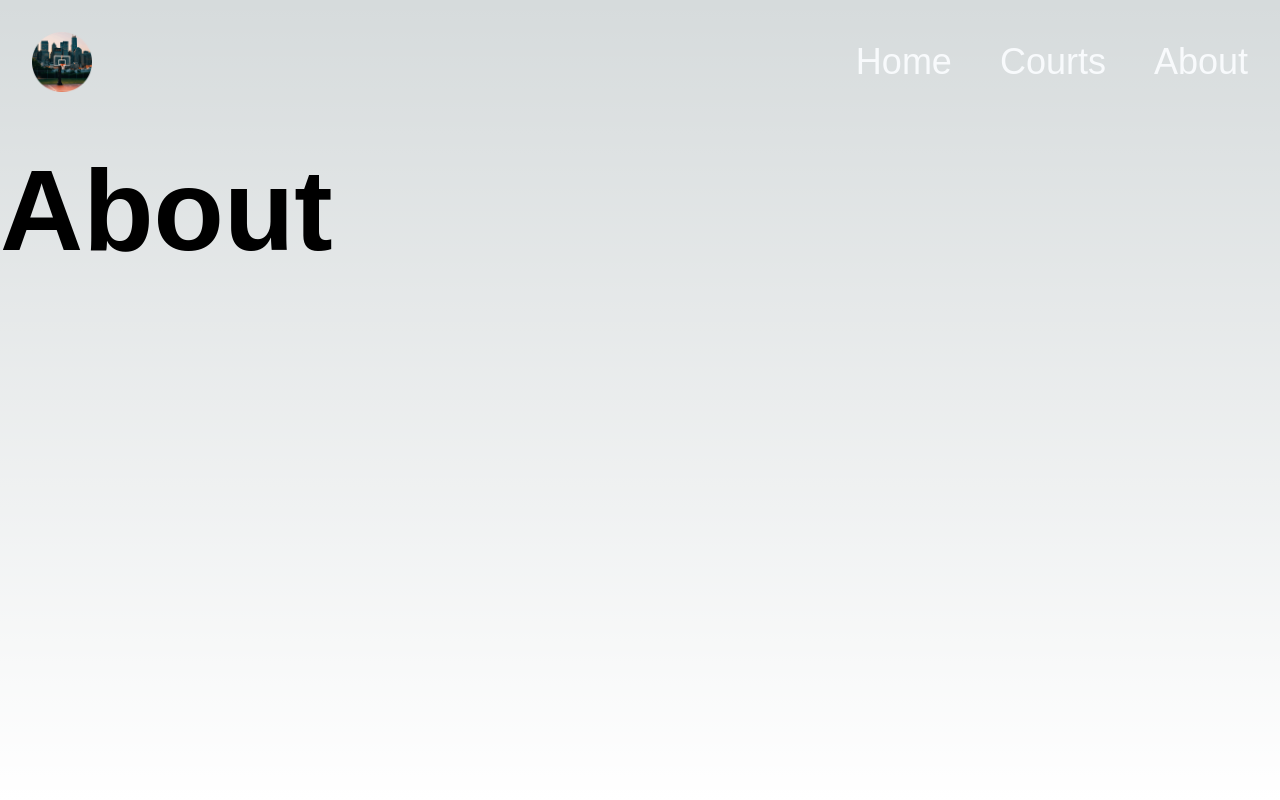
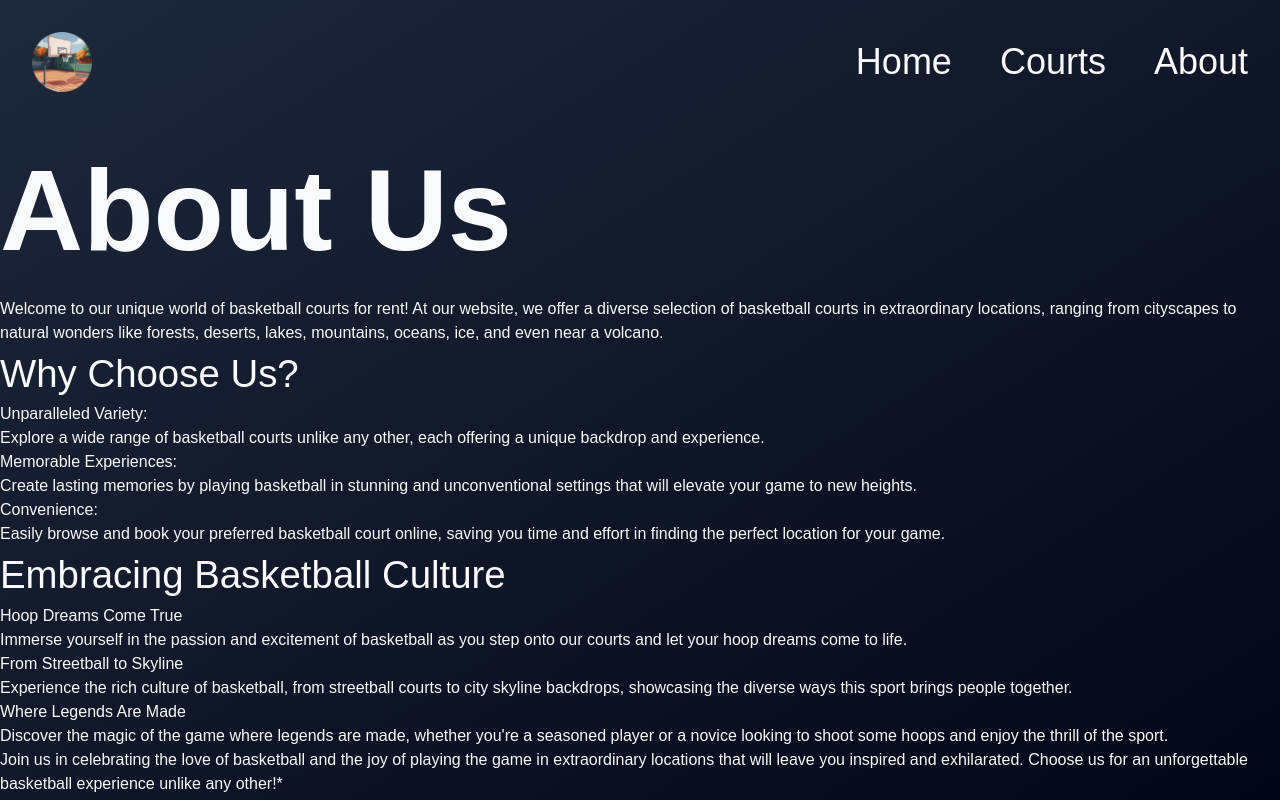
Before and after one commit to RobFrontend/HoopHaven, a Next.js app: page /about in a window 1280 px wide. Built offline with nearby package versions, Linux system fonts and the light colour scheme; a web font is replaced by a local one.

Commit message:
supabase courts

```diff
--- a/app/about/page.js
+++ b/app/about/page.js
@@ -1,7 +1,57 @@
 function Page() {
   return (
     <div>
-      <h1>About</h1>
+      <h1>About Us</h1>
+      <p>
+        Welcome to our unique world of basketball courts for rent! At our
+        website, we offer a diverse selection of basketball courts in
+        extraordinary locations, ranging from cityscapes to natural wonders like
+        forests, deserts, lakes, mountains, oceans, ice, and even near a
+        volcano.
+      </p>
+      {/* //////////////////////////////////////////////////// */}
+      <h2>Why Choose Us?</h2>
+      <h3>Unparalleled Variety:</h3>
+      <p>
+        Explore a wide range of basketball courts unlike any other, each
+        offering a unique backdrop and experience.
+      </p>
+      <h3>Memorable Experiences:</h3>
+      <p>
+        Create lasting memories by playing basketball in stunning and
+        unconventional settings that will elevate your game to new heights.
+      </p>
+      <h3>Convenience:</h3>
+      <p>
+        Easily browse and book your preferred basketball court online, saving
+        you time and effort in finding the perfect location for your game.
+      </p>
+      {/* //////////////////////////////////////////////////// */}
+      <h2>Embracing Basketball Culture</h2>
+      <h3>Hoop Dreams Come True</h3>
+      <p>
+        Immerse yourself in the passion and excitement of basketball as you step
+        onto our courts and let your hoop dreams come to life.
+      </p>
+      <h3>From Streetball to Skyline</h3>
+      <p>
+        Experience the rich culture of basketball, from streetball courts to
+        city skyline backdrops, showcasing the diverse ways this sport brings
+        people together.
+      </p>
+      <h3>Where Legends Are Made</h3>
+      <p>
+        Discover the magic of the game where legends are made, whether you're a
+        seasoned player or a novice looking to shoot some hoops and enjoy the
+        thrill of the sport.
+      </p>
+      {/* //////////////////////////////////////////////////// */}
+      <p>
+        Join us in celebrating the love of basketball and the joy of playing the
+        game in extraordinary locations that will leave you inspired and
+        exhilarated. Choose us for an unforgettable basketball experience unlike
+        any other!*
+      </p>
     </div>
   );
 }
--- /dev/null
+++ b/app/components/CourtCard.js
@@ -0,0 +1,36 @@
+"use client";
+import Image from "next/image";
+import Link from "next/link";
+import { Fade } from "react-awesome-reveal";
+
+function CourtCard({ court }) {
+  return (
+    <Fade triggerOnce>
+      <div className="grid grid-cols-2 gap-1 rounded-lg shadow-md bg-slate-800 overflow-hidden">
+        <Image
+          src={court.image}
+          width={500}
+          height={500}
+          className="object-cover object-center"
+          alt={court.name}
+        />
+
+        <div className="flex flex-col justify-between p-3">
+          <div>
+            <h3 className="text-2xl font-semibold">{court.name}</h3>
+            <p className="text-md">{court.info.slice(0, 69)}...</p>
+          </div>
+          <div>
+            <p>1 hour: ${court.priceHour}</p>
+            <p>1 day: ${court.priceDay}</p>
+            <Link href={`/courts/${court.id}`} className="text-lg">
+              Learn more
+            </Link>
+          </div>
+        </div>
+      </div>
+    </Fade>
+  );
+}
+
+export default CourtCard;
--- /dev/null
+++ b/app/components/Courts.js
@@ -0,0 +1,19 @@
+import { getCourts } from "../lib/data-service";
+import CourtCard from "./CourtCard";
+
+async function Courts() {
+  const courts = await getCourts();
+  if (!courts.length) return null;
+  return (
+    <div>
+      <h2>Lista</h2>
+      <div className="grid grid-cols-2 gap-12">
+        {courts.map((court) => (
+          <CourtCard court={court} key={court.id} />
+        ))}
+      </div>
+    </div>
+  );
+}
+
+export default Courts;
--- /dev/null
+++ b/app/components/Header.js
@@ -0,0 +1,18 @@
+"use client";
+
+import Headroom from "react-headroom";
+import Logo from "./Logo";
+import Navigation from "./Navigation";
+
+function Header() {
+  return (
+    <Headroom>
+      <header className="flex justify-between items-center px-8 py-8">
+        <Logo />
+        <Navigation />
+      </header>
+    </Headroom>
+  );
+}
+
+export default Header;
--- /dev/null
+++ b/app/components/Spinner.js
@@ -0,0 +1,5 @@
+function Spinner() {
+  return <h1>Loading...</h1>;
+}
+
+export default Spinner;
--- /dev/null
+++ b/app/courts/[courtId]/page.js
@@ -0,0 +1,28 @@
+import { getCourt } from "@/app/lib/data-service";
+import Image from "next/image";
+
+export async function generateMetadata({ params }) {
+  const { name } = await getCourt(params.courtId);
+  return { title: `${name}` };
+}
+
+async function page({ params }) {
+  const court = await getCourt(params.courtId);
+  return (
+    <div>
+      <h1>{court.name}</h1>
+      <div className="grid grid-cols-2 gap-3">
+        <Image src={court.image} width={800} height={800} alt={court.name} />
+        <div className="flex flex-col justify-between p-3">
+          <h2>{court.info}</h2>
+          <div>
+            <h2>For 1 hour: ${court.priceHour}</h2>
+            <h2>For 1 day: ${court.priceDay}</h2>
+          </div>
+        </div>
+      </div>
+    </div>
+  );
+}
+
+export default page;
--- a/app/courts/page.js
+++ b/app/courts/page.js
@@ -1,24 +1,19 @@
-import { getCourts } from "@/app/lib/data-service";
-import Image from "next/image";
+import { Suspense } from "react";
+import Courts from "../components/Courts";
+import Spinner from "../components/Spinner";
 
-async function Page() {
-  const courts = await getCourts();
-  if (!courts.length) return null;
-  console.log(courts);
+export const metadata = {
+  title: "Courts",
+};
+
+function Page() {
   return (
     <div>
       <h1>Courts</h1>
-      <h2 className="text-4xl">{courts[0].name}</h2>
-      <p className="text-lg">{courts[0].info}</p>
-      <p className="text-lg">Price for hour: ${courts[0].priceHour}</p>
-      <p className="text-lg">Price for Day: ${courts[0].priceDay}</p>
-      <Image
-        src={courts[0].image}
-        width={500}
-        height={500}
-        alt="Court"
-        className="rounded-2xl"
-      />
+      <p>Info about offer</p>
+      <Suspense fallback={<Spinner />}>
+        <Courts />
+      </Suspense>
     </div>
   );
 }
--- a/app/globals.css
+++ b/app/globals.css
@@ -1,38 +1,12 @@
 @tailwind base;
 @tailwind components;
 @tailwind utilities;
-
-:root {
-  --foreground-rgb: 0, 0, 0;
-  --background-start-rgb: 214, 219, 220;
-  --background-end-rgb: 255, 255, 255;
-}
-
-@media (prefers-color-scheme: dark) {
-  :root {
-    --foreground-rgb: 255, 255, 255;
-    --background-start-rgb: 0, 0, 0;
-    --background-end-rgb: 0, 0, 0;
-  }
-}
-
-body {
-  color: rgb(var(--foreground-rgb));
-  background: linear-gradient(
-      to bottom,
-      transparent,
-      rgb(var(--background-end-rgb))
-    )
-    rgb(var(--background-start-rgb));
-}
-
-@layer utilities {
-  .text-balance {
-    text-wrap: balance;
-  }
-}
 
 h1 {
   font-size: 7.2rem;
   font-weight: 800;
 }
+
+h2 {
+  font-size: 2.4rem;
+}
--- a/app/layout.js
+++ b/app/layout.js
@@ -1,7 +1,6 @@
 import { Anek_Devanagari } from "next/font/google";
 import "./globals.css";
-import Navigation from "./components/Navigation";
-import Logo from "./components/Logo";
+import Header from "./components/Header";
 
 const latoSans = Anek_Devanagari({
   subsets: ["latin"],
@@ -17,12 +16,9 @@ export default function RootLayout({ children }) {
   return (
     <html lang="en">
       <body
-        className={`${latoSans.className} antialiased min-h-screen flex flex-col relative`}
+        className={`${latoSans.className} antialiased min-h-screen flex flex-col relative bg-gradient-to-br from-slate-800 to-slate-950 text-slate-50`}
       >
-        <header className="flex justify-between items-center px-8 py-8">
-          <Logo />
-          <Navigation />
-        </header>
+        <Header />
         <div className="flex-1 grid">
           <main className="max-w-7xl mx-auto w-full">{children}</main>
         </div>
--- a/app/lib/data-service.js
+++ b/app/lib/data-service.js
@@ -5,5 +5,19 @@ export const getCourts = async function () {
   if (error) {
     console.log(error);
   }
+
   return data;
 };
+
+export const getCourt = async function (id) {
+  const { data, error } = await supabase
+    .from("courts")
+    .select("*")
+    .eq("id", id)
+    .single();
+  if (error) {
+    console.log(error);
+  }
+
+  return data;
+};
--- a/app/page.js
+++ b/app/page.js
@@ -15,9 +15,12 @@ export default function Home() {
       />
 
       <div className="relative  text-center">
-        <h1 className="text-12xl text-slate-50 mb-10 tracking-tight font-normal drop-shadow-xl shadow-slate-950">
+        <h1 className="text-slate-100 mb-10 tracking-tight font-bold drop-shadow-xl shadow-slate-950">
           Hoops Haven
         </h1>
+        <h2 className="text-slate-50 mb-10 tracking-tight font-semibold drop-shadow-xl shadow-slate-950">
+          Discover Unique Basketball Courts for Rent Worldwide
+        </h2>
       </div>
     </main>
   );
--- a/package.json
+++ b/package.json
@@ -9,10 +9,13 @@
     "lint": "next lint"
   },
   "dependencies": {
+    "@integreat-app/react-sticky-headroom": "^2.2.1",
     "@supabase/supabase-js": "^2.44.1",
     "next": "14.2.4",
     "react": "^18",
-    "react-dom": "^18"
+    "react-awesome-reveal": "^4.2.12",
+    "react-dom": "^18",
+    "react-headroom": "^3.2.1"
   },
   "devDependencies": {
     "eslint": "^8",
```
Also changed, not shown: app/icon.png, 1 other file (tests, documents, lock files or other folders).
